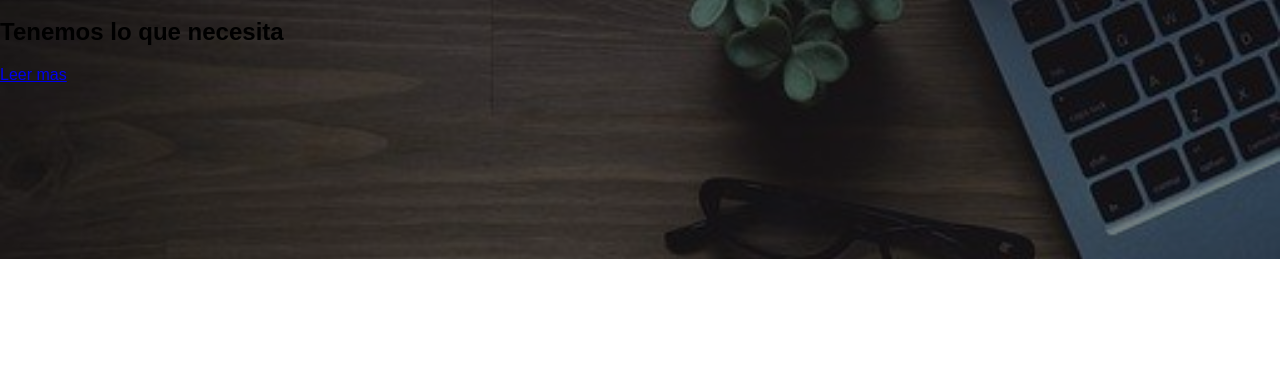
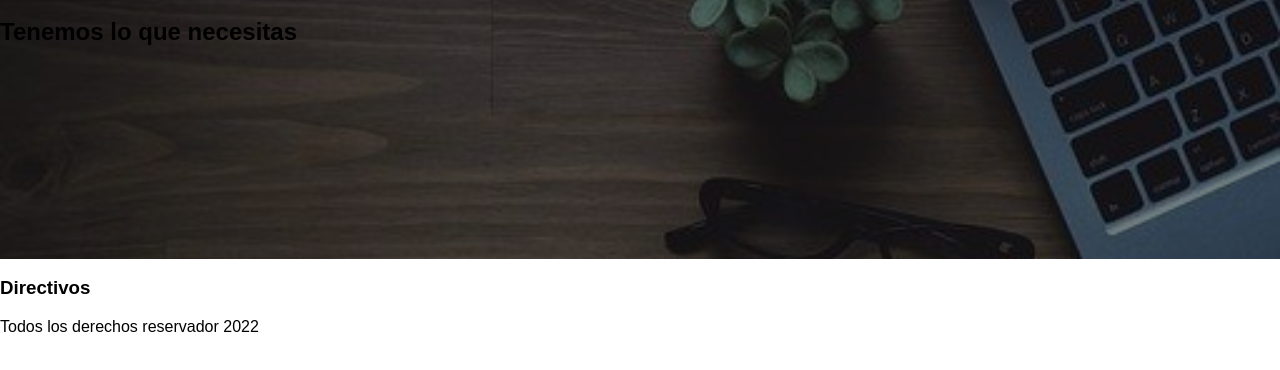
Before and after one commit to Dani163d/Ofi_Web, a plain HTML site: page index.html in a window 1280 px wide. Shown: the part 102-472 px from the top of the page. Drawn offline with Linux system fonts and the light colour scheme.

Commit message:
Se agrego el footer

```diff
--- a/index.html
+++ b/index.html
@@ -20,13 +20,16 @@
     <section class="seccion">
         <div class="seccion1">
         <h1>OfiWeb</h1>
-        <h2>Tenemos lo que necesita</h2>
-        <a href="#"">Leer mas</a>
+        <h2>Tenemos lo que necesitas</h2>
         </div>
     </section>
 
+    <h3>Directivos</h3>
 
 
 
+<footer class="footer">
+    <p>Todos los derechos reservador 2022</p>
+</footer>
 </body>
 </html>
```
